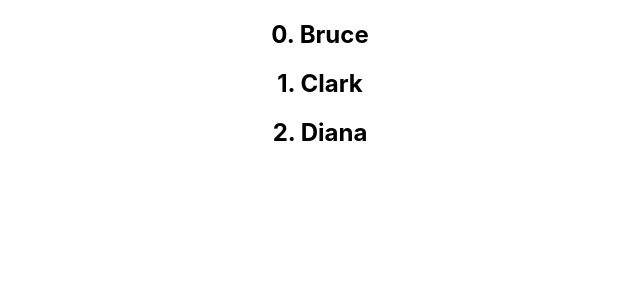
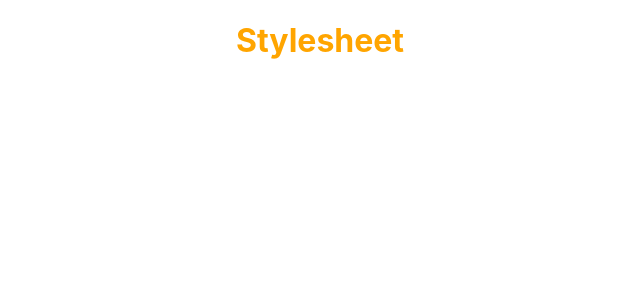
Before and after one commit to MarioTiara/React-Study, a React (Create React App) app: page / in a window 1280 px wide. Shown: the top 300 px of the page, without its empty margins (320-960 px from the left). Built offline with nearby package versions, Linux system fonts and the light colour scheme.

Commit message:
[20-Styling and css Basic] set class name using props value

```diff
--- a/src/App.js
+++ b/src/App.js
@@ -11,13 +11,15 @@
 import ParentComponent from './components/ParentComponent';
 import UserGreeting from './components/UserGreeting';
 import NameList from './components/NameList';
+import Stylesheet from './components/Stylesheet';
 
 
 class App extends Component {
   render() {
     return (
       <div className="App">
-        <NameList/>
+        <Stylesheet primary={true}/>
+        {/* <NameList/> */}
         {/* <UserGreeting/> */}
         {/* <FunctionClick/>
         <ClassClick/> */}
--- /dev/null
+++ b/src/components/MyStyle.css
@@ -0,0 +1,3 @@
+.primary{
+    color: orange;
+}
--- /dev/null
+++ b/src/components/Stylesheet.js
@@ -0,0 +1,13 @@
+import React from 'react'
+import './MyStyle.css'
+
+function Stylesheet(props) {
+    let className=props.primary?'primary':'';
+  return (
+    <div>
+        <h1 className={className}>Stylesheet</h1>
+    </div>
+  )
+}
+
+export default Stylesheet
```
